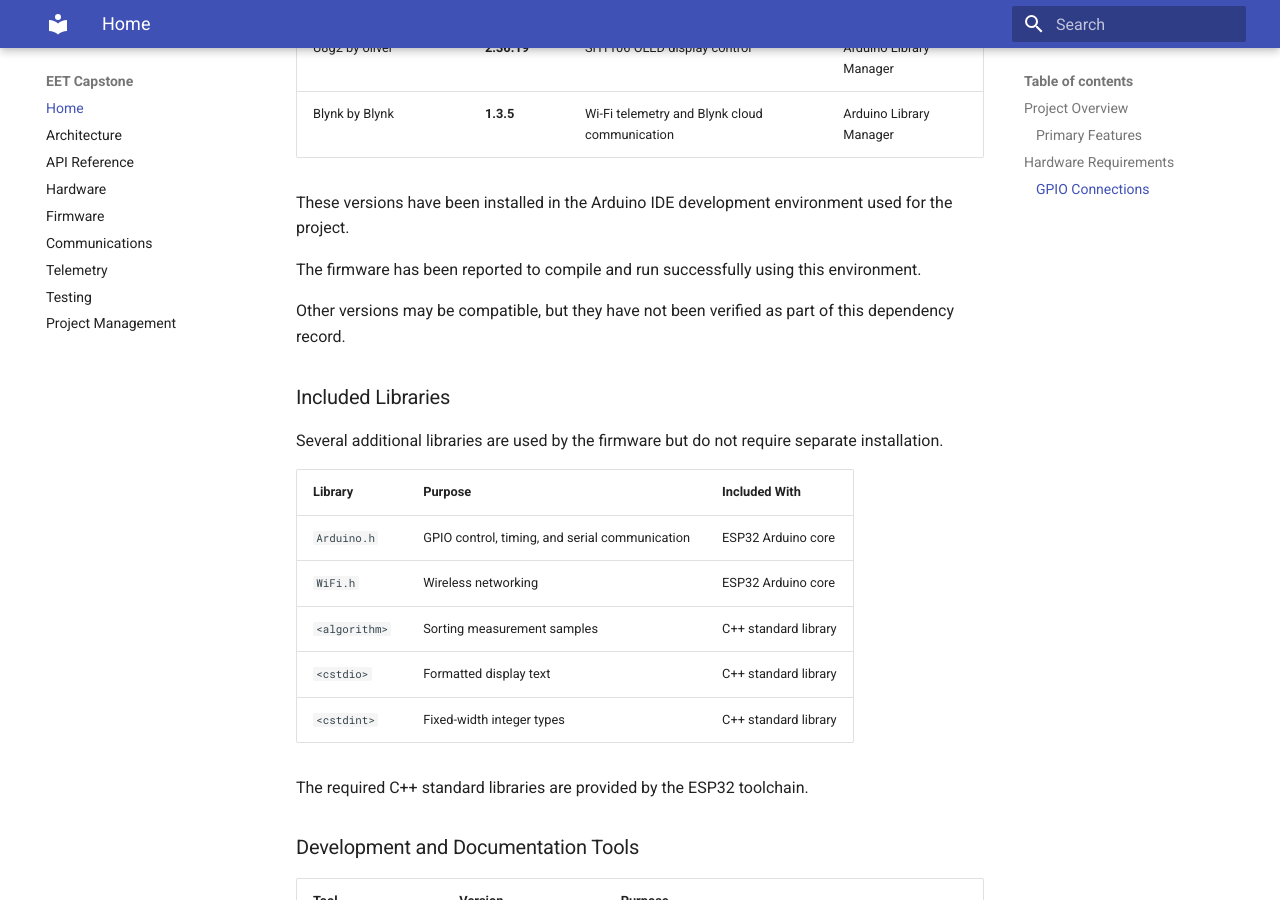
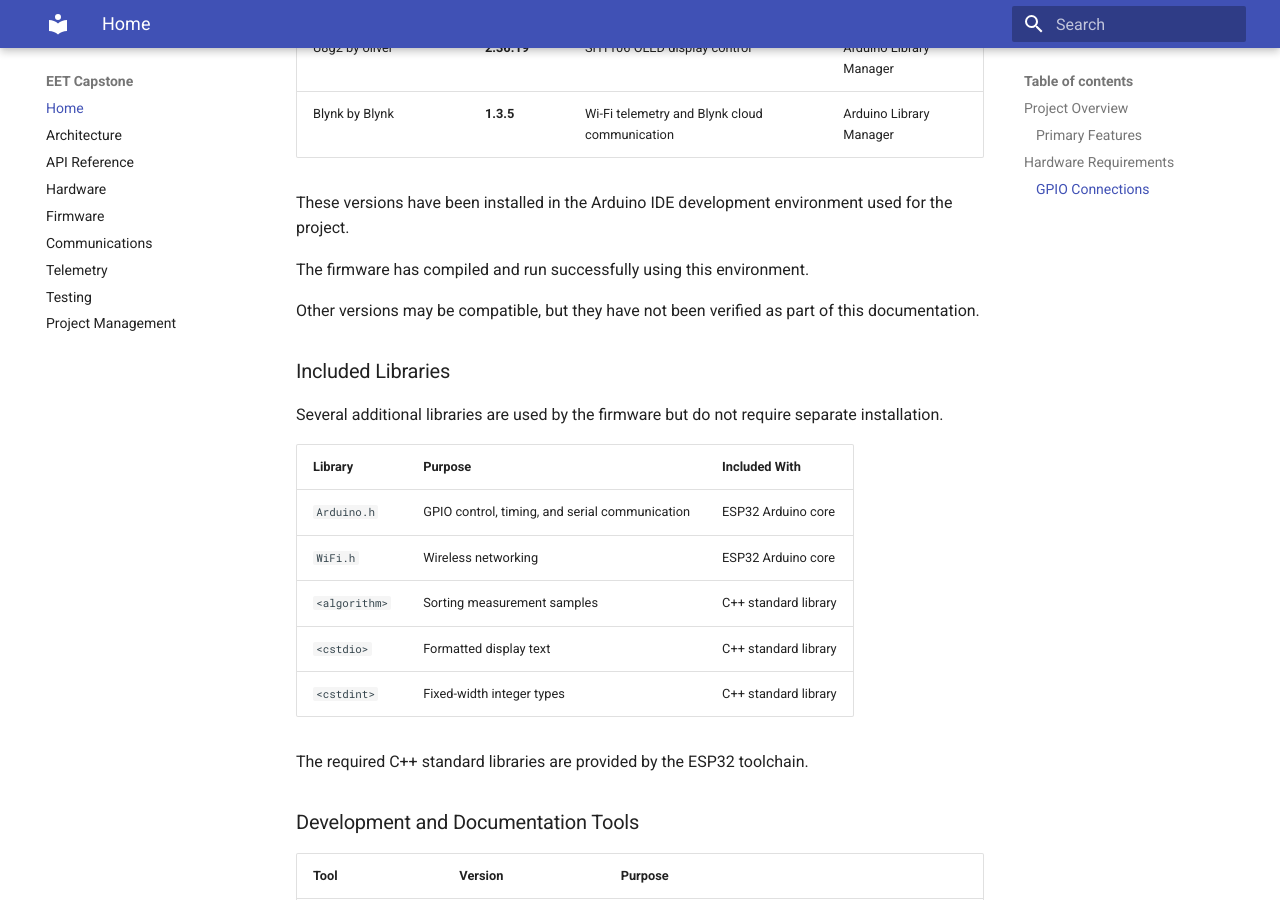
Before and after one commit to WizardInDminor/flood-detection, an MkDocs documentation site: the page built from docs/README.md, in a window 1280 px wide and 900 px high, scrolled down 2411 px. Built offline with MkDocs 1.6.1 and Material for MkDocs 9.7.7, drawn with Linux system fonts in a browser that asks for light colours; some of the changed text lies outside the part shown.

Commit message:
Doc update for clairity

```diff
--- a/docs/README.md
+++ b/docs/README.md
@@ -73,9 +73,9 @@ The following versions were recorded from a working development environment in O
 
 These versions have been installed in the Arduino IDE development environment used for the project.
 
-The firmware has been reported to compile and run successfully using this environment.
+The firmware has compiled and run successfully using this environment.
 
-Other versions may be compatible, but they have not been verified as part of this dependency record.
+Other versions may be compatible, but they have not been verified as part of this documentation.
 
 ### Included Libraries
 
```
Also changed, not shown: other parts of docs/README.md (+1 -1 lines).
